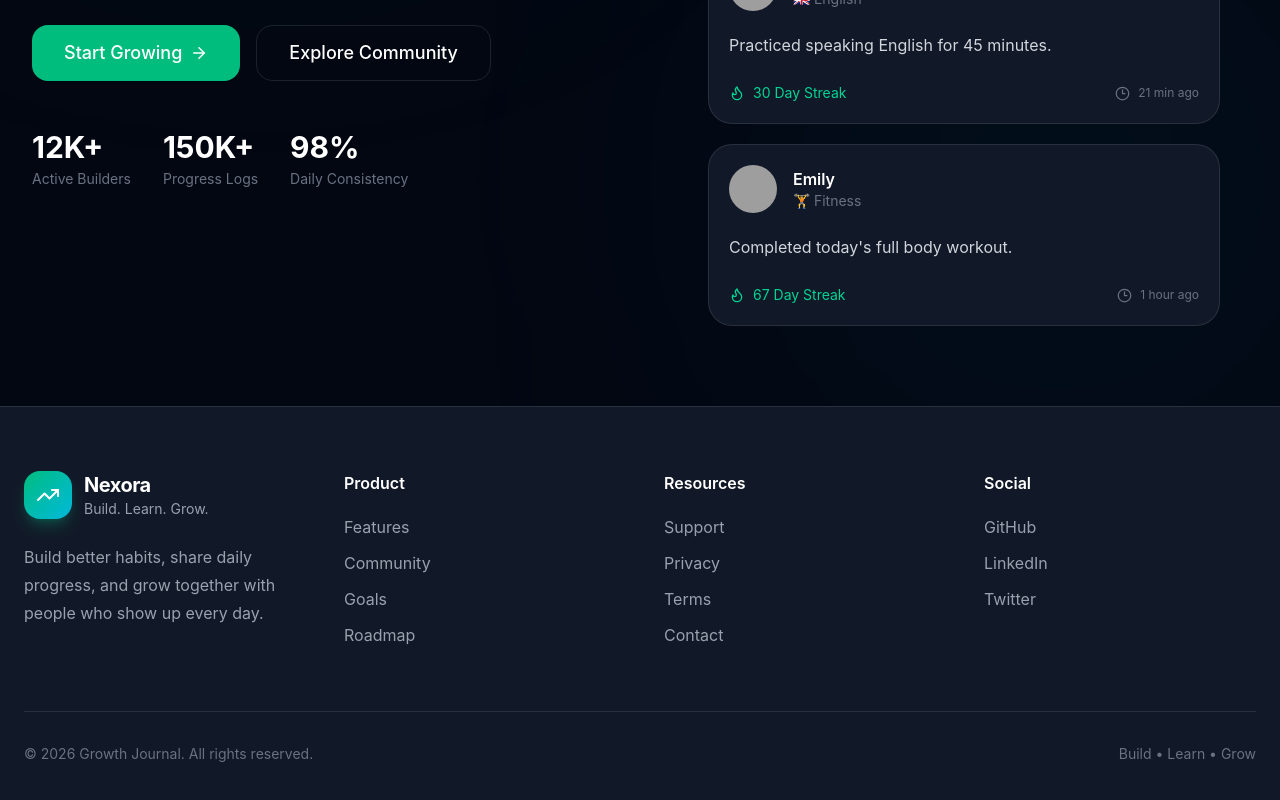
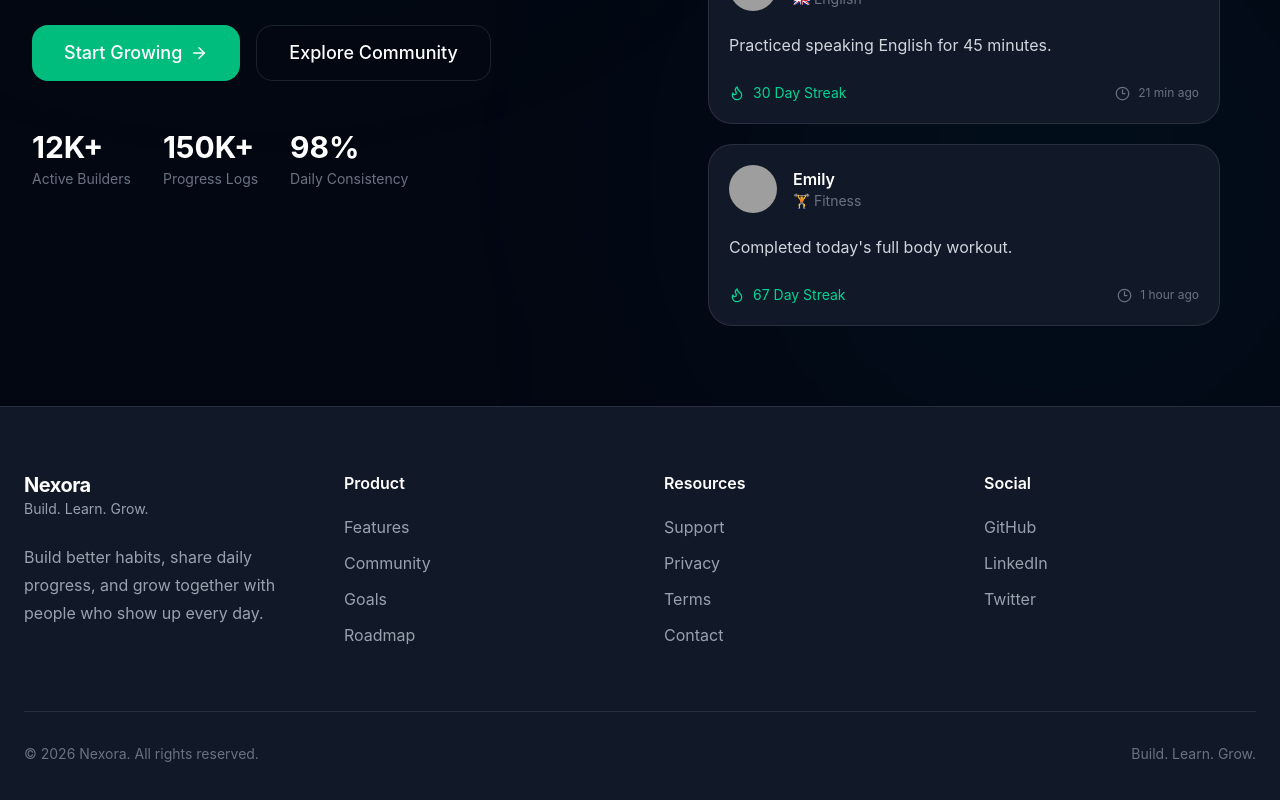
Before and after one commit to shiba-murmu/NoteApp, a React app in the folder frontend/: page / in a window 1280 px wide. Shown: the part 706-1506 px from the top of the page. Built offline with nearby package versions, Linux system fonts and the light colour scheme; grey boxes are pictures that could not be loaded; the HTML template or start-up script is replaced by a standard one.

Commit message:
imported to that data to the content that can be change.

```diff
--- a/frontend/src/components/layout/Footer.jsx
+++ b/frontend/src/components/layout/Footer.jsx
@@ -1,7 +1,7 @@
 import { Link } from "react-router-dom";
 
 import Logo from "../common/Logo";
-
+import { MainContentData } from "../../data/ChangebleData";
 const product = [
     "Features",
     "Community",
@@ -32,7 +32,15 @@ export default function Footer() {
 
                     <div>
 
-            <Logo />
+                        <div>
+                            <h2 className="text-xl font-bold tracking-tight text-white">
+                                {MainContentData.Heading}
+                            </h2>
+
+                            <p className="text-sm text-gray-400">
+                                {MainContentData.SubHeading}
+                            </p>
+                        </div>
 
                         <p className="mt-6 max-w-xs leading-7 text-gray-400">
                             Build better habits, share daily progress,
@@ -116,11 +124,11 @@ export default function Footer() {
                 <div className="mt-16 flex flex-col items-center justify-between gap-4 border-t border-white/10 pt-8 text-sm text-gray-500 md:flex-row">
 
                     <p>
-            © 2026 Growth Journal. All rights reserved.
+                        © 2026 {MainContentData.Heading}. All rights reserved.
                     </p>
 
                     <p>
-            Build • Learn • Grow
+                        {MainContentData.SubHeading}
                     </p>
 
                 </div>
```
Lines whose indentation alone changed are shown as unchanged.
